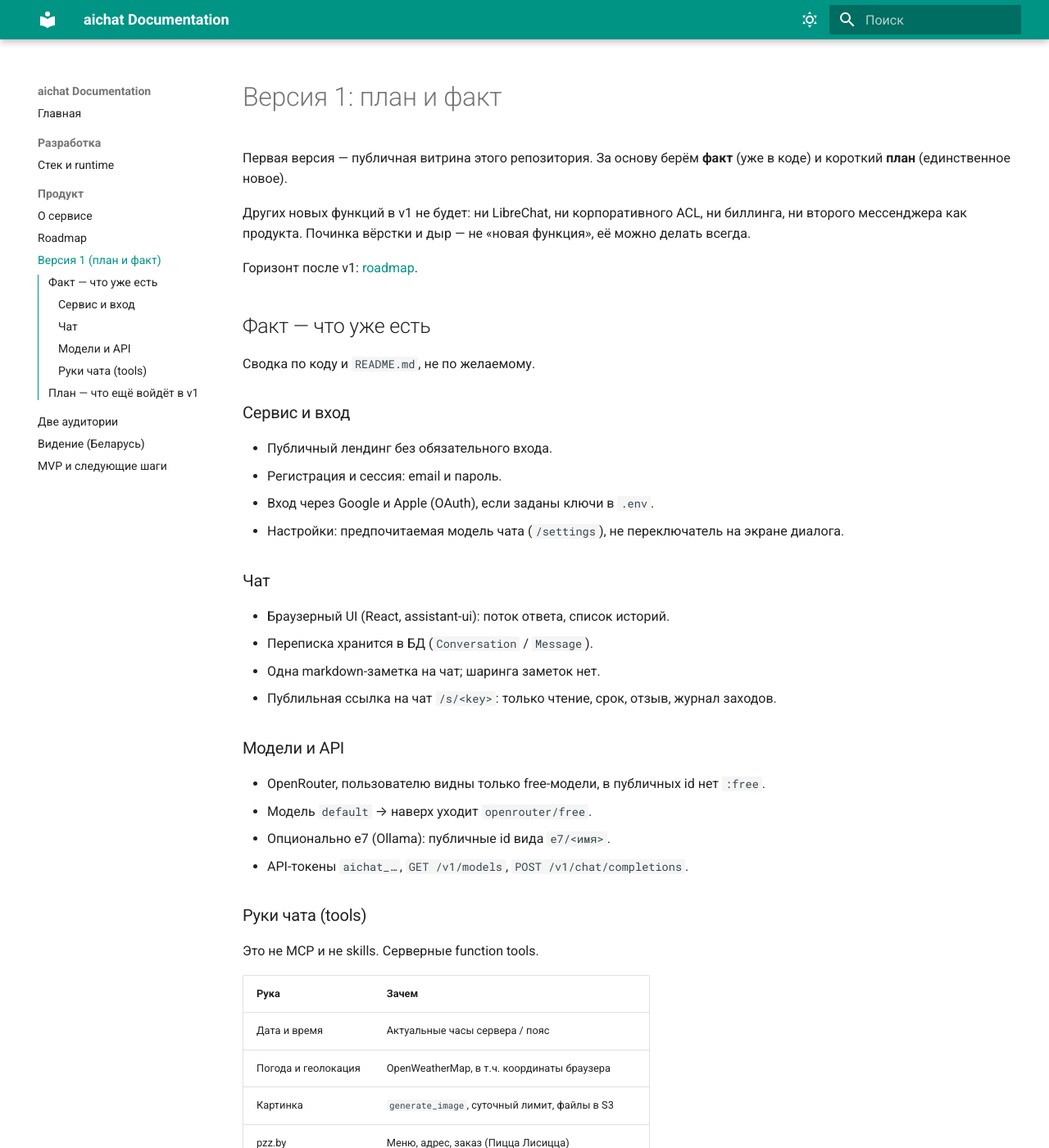
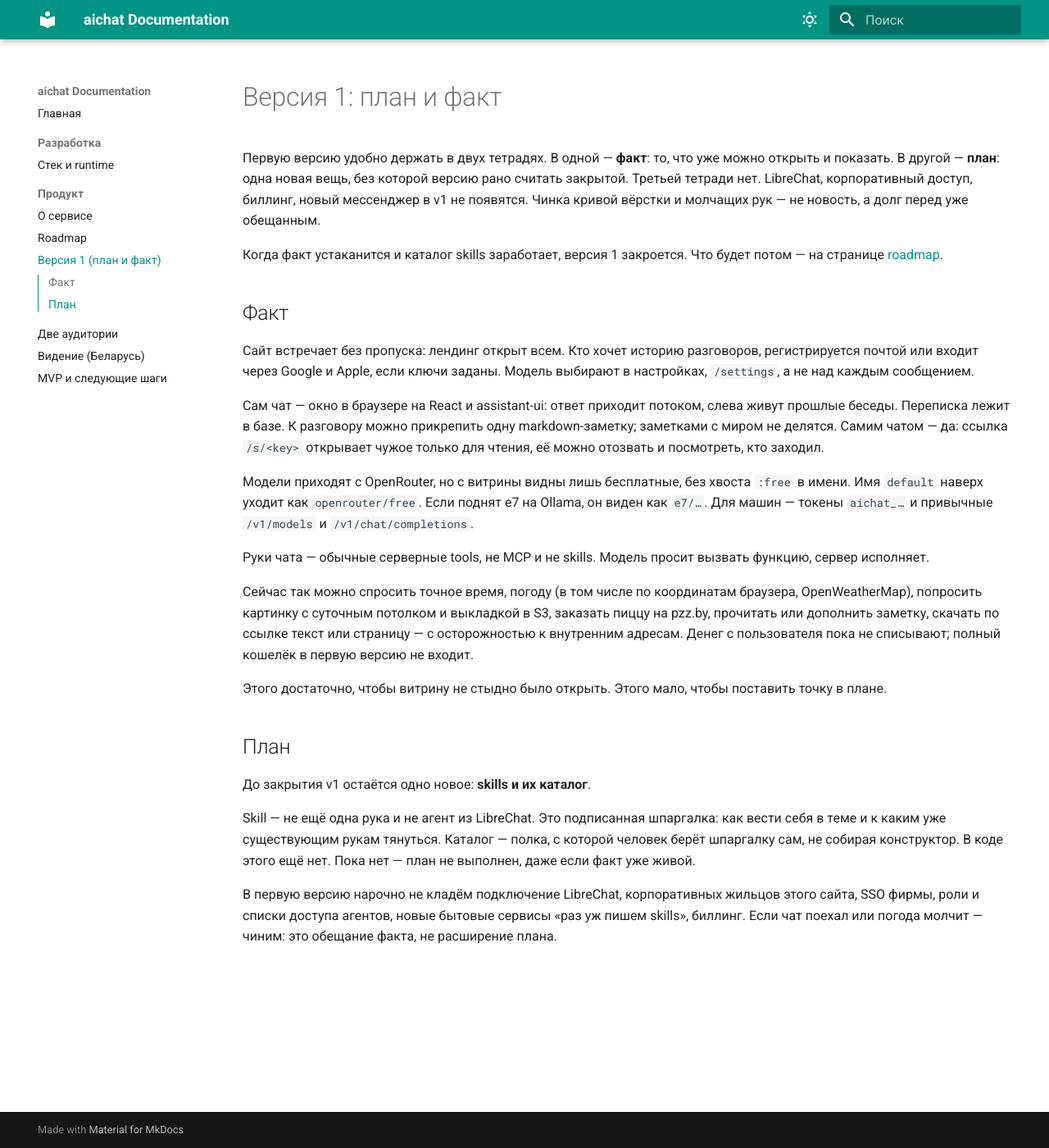
Before and after one commit to ladyka/aichat, an MkDocs documentation site: the page built from docs/product/v1.md, in a window 1280 px wide and 1400 px high. Shown: the whole window at 82% size. Built offline with MkDocs 1.6.1 and Material for MkDocs 9.7.7, drawn with Linux system fonts in a browser that asks for light colours; some of the changed text lies outside the part shown.

Commit message:
Переписать продуктовые страницы MkDocs литературным языком.
О сервисе, roadmap, версия 1 и аудитории — связным текстом, без канцелярита слайдов.

Co-authored-by: andrei.ladyka <andrei.ladyka@gmail.com>

```diff
--- a/docs/product/v1.md
+++ b/docs/product/v1.md
@@ -1,67 +1,27 @@
 # Версия 1: план и факт
 
-Первая версия — публичная витрина этого репозитория. За основу берём **факт** (уже в коде) и короткий **план** (единственное новое).
+Первую версию удобно держать в двух тетрадях. В одной — **факт**: то, что уже можно открыть и показать. В другой — **план**: одна новая вещь, без которой версию рано считать закрытой. Третьей тетради нет. LibreChat, корпоративный доступ, биллинг, новый мессенджер в v1 не появятся. Чинка кривой вёрстки и молчащих рук — не новость, а долг перед уже обещанным.
 
-Других новых функций в v1 не будет: ни LibreChat, ни корпоративного ACL, ни биллинга, ни второго мессенджера как продукта. Починка вёрстки и дыр — не «новая функция», её можно делать всегда.
+Когда факт устаканится и каталог skills заработает, версия 1 закроется. Что будет потом — на странице [roadmap](roadmap.md).
 
-Горизонт после v1: [roadmap](roadmap.md).
+## Факт
 
-## Факт — что уже есть
+Сайт встречает без пропуска: лендинг открыт всем. Кто хочет историю разговоров, регистрируется почтой или входит через Google и Apple, если ключи заданы. Модель выбирают в настройках, `/settings`, а не над каждым сообщением.
 
-Сводка по коду и `README.md`, не по желаемому.
+Сам чат — окно в браузере на React и assistant-ui: ответ приходит потоком, слева живут прошлые беседы. Переписка лежит в базе. К разговору можно прикрепить одну markdown-заметку; заметками с миром не делятся. Самим чатом — да: ссылка `/s/<key>` открывает чужое только для чтения, её можно отозвать и посмотреть, кто заходил.
 
-### Сервис и вход
+Модели приходят с OpenRouter, но с витрины видны лишь бесплатные, без хвоста `:free` в имени. Имя `default` наверх уходит как `openrouter/free`. Если поднят e7 на Ollama, он виден как `e7/…`. Для машин — токены `aichat_…` и привычные `/v1/models` и `/v1/chat/completions`.
 
-- Публичный лендинг без обязательного входа.
-- Регистрация и сессия: email и пароль.
-- Вход через Google и Apple (OAuth), если заданы ключи в `.env`.
-- Настройки: предпочитаемая модель чата (`/settings`), не переключатель на экране диалога.
+Руки чата — обычные серверные tools, не MCP и не skills. Модель просит вызвать функцию, сервер исполняет.
 
-### Чат
+Сейчас так можно спросить точное время, погоду (в том числе по координатам браузера, OpenWeatherMap), попросить картинку с суточным потолком и выкладкой в S3, заказать пиццу на pzz.by, прочитать или дополнить заметку, скачать по ссылке текст или страницу — с осторожностью к внутренним адресам. Денег с пользователя пока не списывают; полный кошелёк в первую версию не входит.
 
-- Браузерный UI (React, assistant-ui): поток ответа, список историй.
-- Переписка хранится в БД (`Conversation` / `Message`).
-- Одна markdown-заметка на чат; шаринга заметок нет.
-- Публильная ссылка на чат `/s/<key>`: только чтение, срок, отзыв, журнал заходов.
+Этого достаточно, чтобы витрину не стыдно было открыть. Этого мало, чтобы поставить точку в плане.
 
-### Модели и API
+## План
 
-- OpenRouter, пользователю видны только free-модели, в публичных id нет `:free`.
-- Модель `default` → наверх уходит `openrouter/free`.
-- Опционально e7 (Ollama): публичные id вида `e7/<имя>`.
-- API-токены `aichat_…`, `GET /v1/models`, `POST /v1/chat/completions`.
+До закрытия v1 остаётся одно новое: **skills и их каталог**.
 
-### Руки чата (tools)
+Skill — не ещё одна рука и не агент из LibreChat. Это подписанная шпаргалка: как вести себя в теме и к каким уже существующим рукам тянуться. Каталог — полка, с которой человек берёт шпаргалку сам, не собирая конструктор. В коде этого ещё нет. Пока нет — план не выполнен, даже если факт уже живой.
 
-Это не MCP и не skills. Серверные function tools.
-
-| Рука | Зачем |
-|------|--------|
-| Дата и время | Актуальные часы сервера / пояс |
-| Погода и геолокация | OpenWeatherMap, в т.ч. координаты браузера |
-| Картинка | `generate_image`, суточный лимит, файлы в S3 |
-| pzz.by | Меню, адрес, заказ (Пицца Лисицца) |
-| Заметка чата | Читать и писать markdown-заметку |
-| `download_file` | Скачать страницу/текст по URL с защитой от SSRF |
-
-Биллинга нет. Полный денежный журнал — не в v1 (`TODO.md`).
-
-## План — что ещё войдёт в v1
-
-Одно новое:
-
-**Поддержка skills и каталог skills.**
-
-Skill здесь — не очередной tool и не агент LibreChat. Это именованная шпаргалка: как себя вести в теме и какими уже существующими руками пользоваться. Каталог — список таких шпаргалок, который человек может увидеть и выбрать, не собирая агента.
-
-Пока в коде skills нет. Пока их нет — v1 не закрыта по плану, но **факт** выше уже можно показывать людям.
-
-В v1 не добавляем:
-
-- подключение LibreChat;
-- корпоративных пользователей как аудиторию этого сайта;
-- SSO предприятия, роли, ACL агентов;
-- новые бытовые интеграции «в придачу» к skills;
-- биллинг и баланс.
-
-Исключение: чинить то, что уже обещано фактом (чат едет, tool молчит, дыра в шаринге).
+В первую версию нарочно не кладём подключение LibreChat, корпоративных жильцов этого сайта, SSO фирмы, роли и списки доступа агентов, новые бытовые сервисы «раз уж пишем skills», биллинг. Если чат поехал или погода молчит — чиним: это обещание факта, не расширение плана.
```
Also changed, not shown: docs/index.md (+3 -3 lines), docs/product/about.md (+4 -20 lines), docs/product/audiences.md (+15 -19 lines), docs/product/mvp-next-steps.md (+3 -3 lines), docs/product/roadmap.md (+10 -18 lines).
